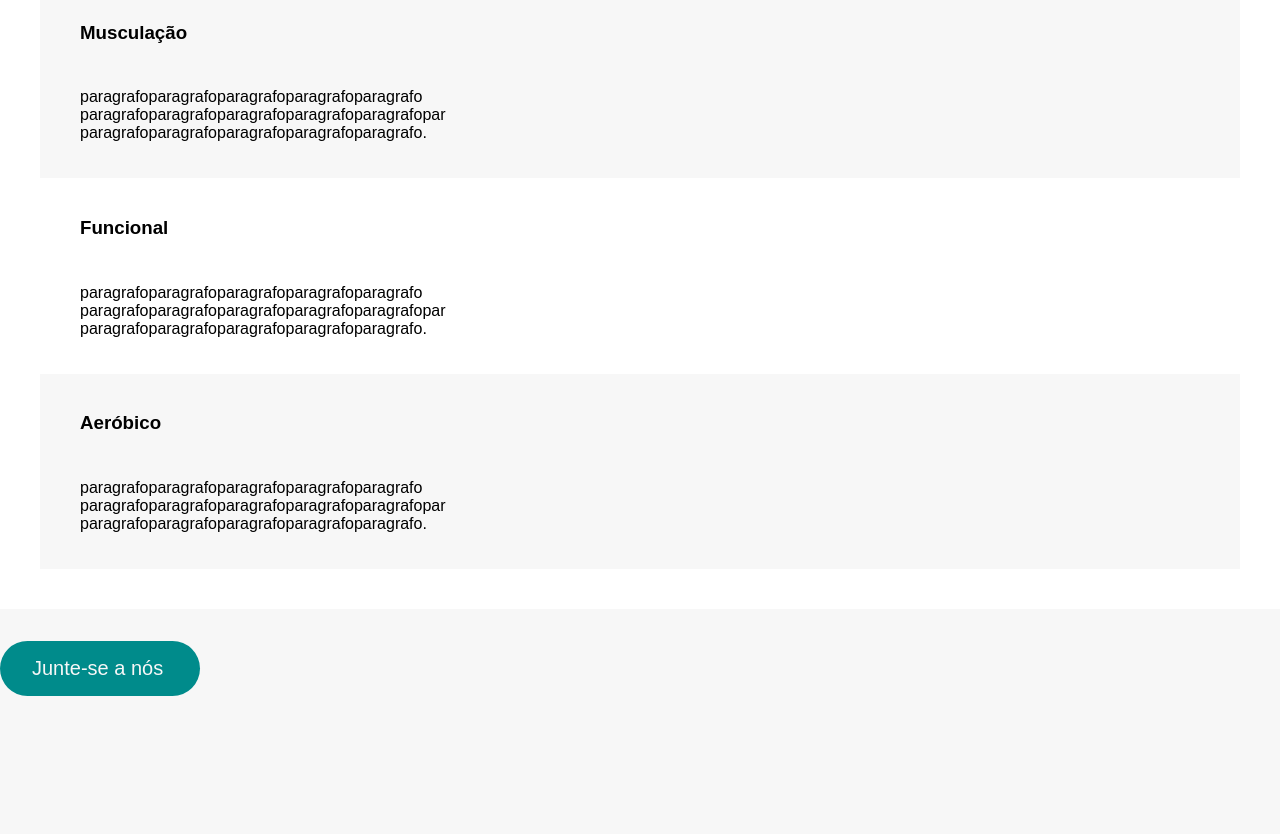
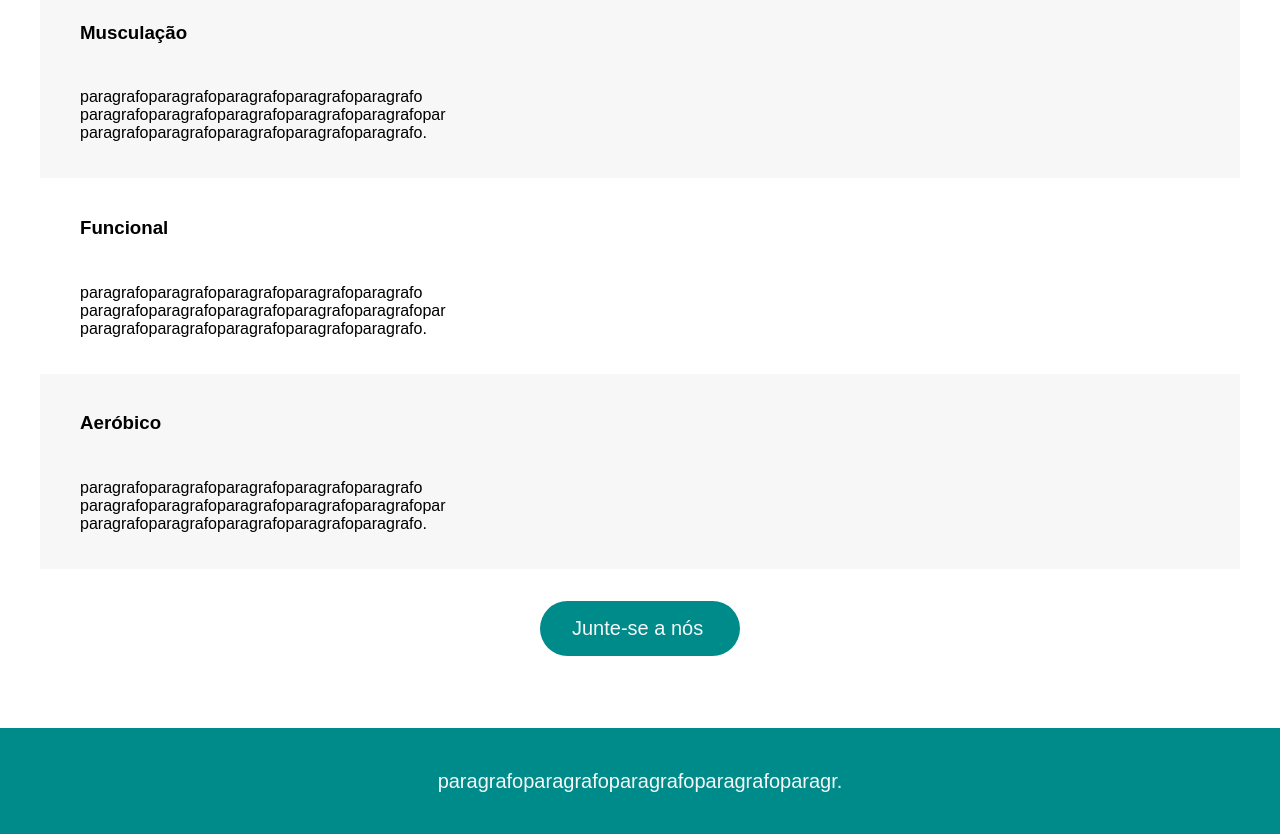
Before and after one commit to silvaedup/Tentativa-e-Erro, a plain HTML site: page index.html in a window 1280 px wide. Shown: the part 680-1514 px from the top of the page. Before the commit the page ends 1408 px from the top, so only its background shows below. Drawn offline with Linux system fonts and the light colour scheme.

Commit message:
testando coisas novas

```diff
--- a/index.html
+++ b/index.html
@@ -49,13 +49,14 @@
       <p>paragrafoparagrafoparagrafoparagrafoparagrafo <br> paragrafoparagrafoparagrafoparagrafoparagrafopar <br>
         paragrafoparagrafoparagrafoparagrafoparagrafo.</p>
     </li>
+    <div class="botao2">
+      <a href="">Junte-se a nós</a>
+    </div>
   </ul>
-  <div class="botao2">
-    <a href="">Junte-se a nós</a>
-  </div>
 
-
-
+  <footer class="rodape">
+    paragrafoparagrafoparagrafoparagrafoparagr.
+  </footer>
 
 </body>
 
--- a/style.css
+++ b/style.css
@@ -1,6 +1,3 @@
-html {
-  height: 1000px;
-}
 body {
   font-family: Arial, Helvetica, sans-serif;
   margin: 0px;
@@ -94,12 +91,22 @@ article {
 .botao2 {
   font-size: 1.25rem;
   display: flex;
-  margin: 0px;
   width: 8.5rem;
   background-color: darkcyan;
   padding: 1rem 2rem;
   border-radius: 2rem;
   margin-top: 2rem;
   margin-block-end: 2rem;
-  justify-items: center;
+  margin: 2rem auto;
 }
+
+.rodape {
+  background: darkcyan;
+  width: 100%;
+  text-align: center;
+  padding: 2.5rem;
+  box-sizing: border-box;
+  font-size: 1.25rem;
+  line-height: 1.3;
+  color: #f7f7f7;
+}
```
